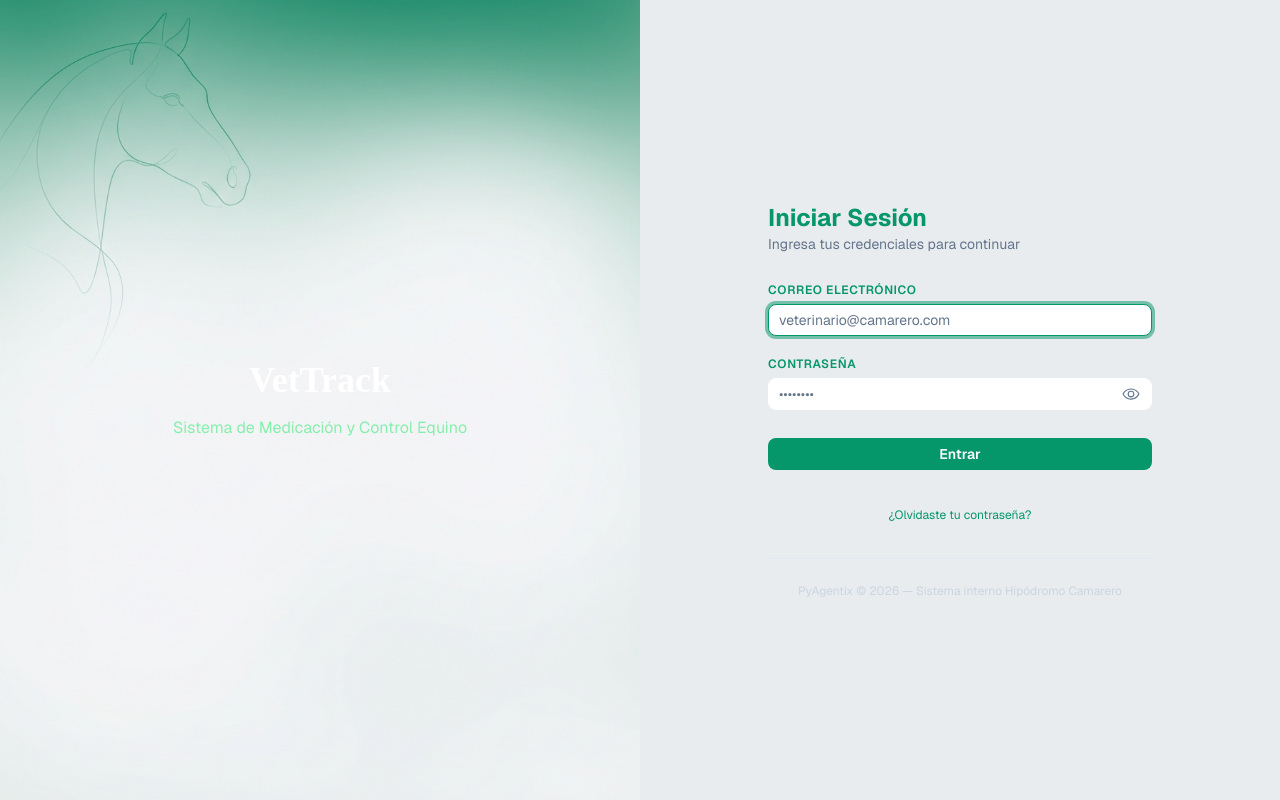
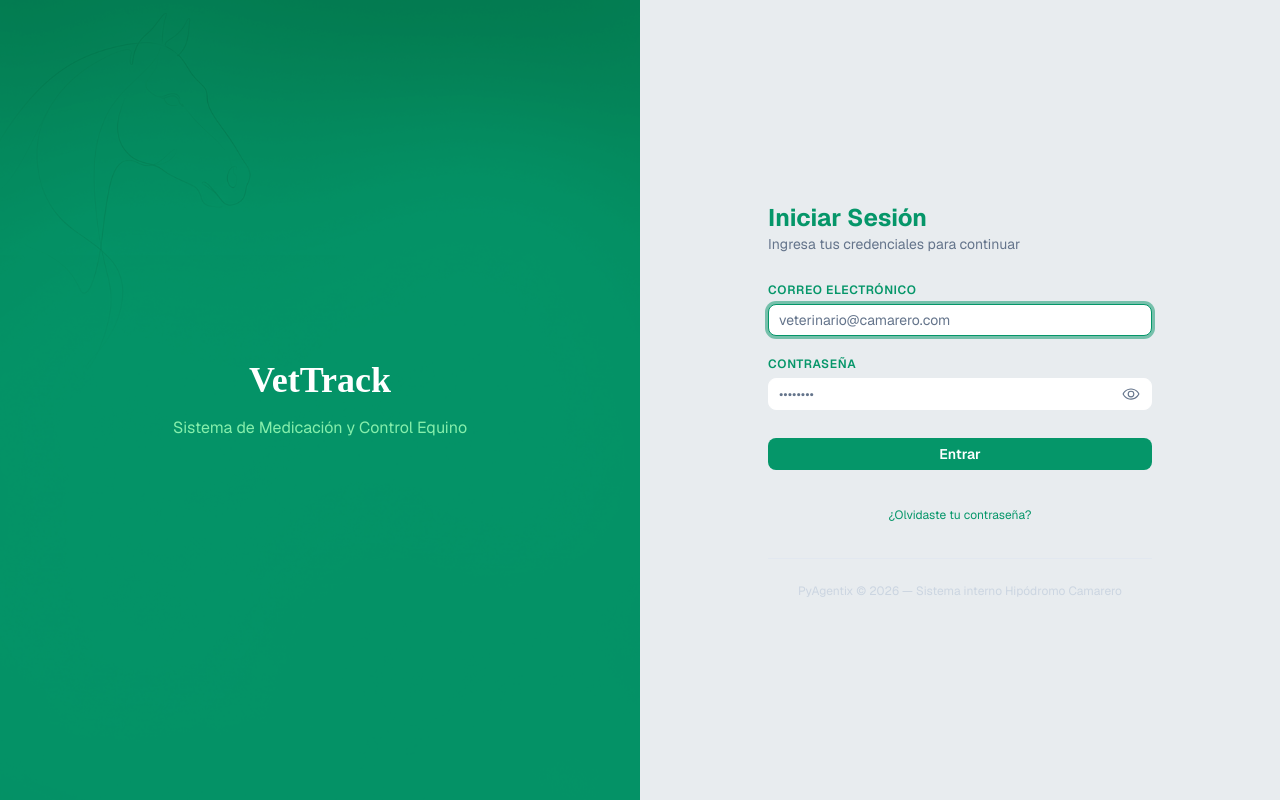
Before and after one commit to VuelveCandyB/vet_track, a Next.js app: page /login in a window 1280 px wide. Built offline with nearby package versions, Linux system fonts and the light colour scheme; no server answers; a web font is replaced by a local one.

Commit message:
fix: mejorar opacidad y visibilidad de imagen de caballo
- Agregar blend mode multiply para mejor integración
- Ajustar opacidad a 0.6
- Agregar overlay verde para oscurecer imagen
- Asegurar contenido esté por encima con z-10

```diff
--- a/app/(auth)/layout.tsx
+++ b/app/(auth)/layout.tsx
@@ -3,14 +3,28 @@ export default function AuthLayout({ children }: { children: React.ReactNode })
     <div className="min-h-[100dvh] grid grid-cols-1 md:grid-cols-2">
       {/* Left Panel - Brand */}
       <div
-        className="hidden md:flex items-center justify-center p-6 bg-cover bg-center"
+        className="hidden md:flex items-center justify-center p-6 relative overflow-hidden"
         style={{
-          backgroundImage: 'url(/images/login-horse-bg.png)',
-          backgroundSize: 'cover',
-          backgroundPosition: 'center'
+          background: '#059669'
         }}
       >
-        <div className="text-center">
+        <div
+          className="absolute inset-0"
+          style={{
+            backgroundImage: 'url(/images/login-horse-bg.png)',
+            backgroundSize: 'cover',
+            backgroundPosition: 'center',
+            opacity: 0.6,
+            mixBlendMode: 'multiply'
+          }}
+        />
+        <div
+          className="absolute inset-0"
+          style={{
+            background: 'rgba(5, 150, 105, 0.3)'
+          }}
+        />
+        <div className="text-center relative z-10">
           <h1 className="text-4xl font-bold text-white mb-4" style={{ fontFamily: 'Dela Gothic One' }}>
             VetTrack
           </h1>
```
